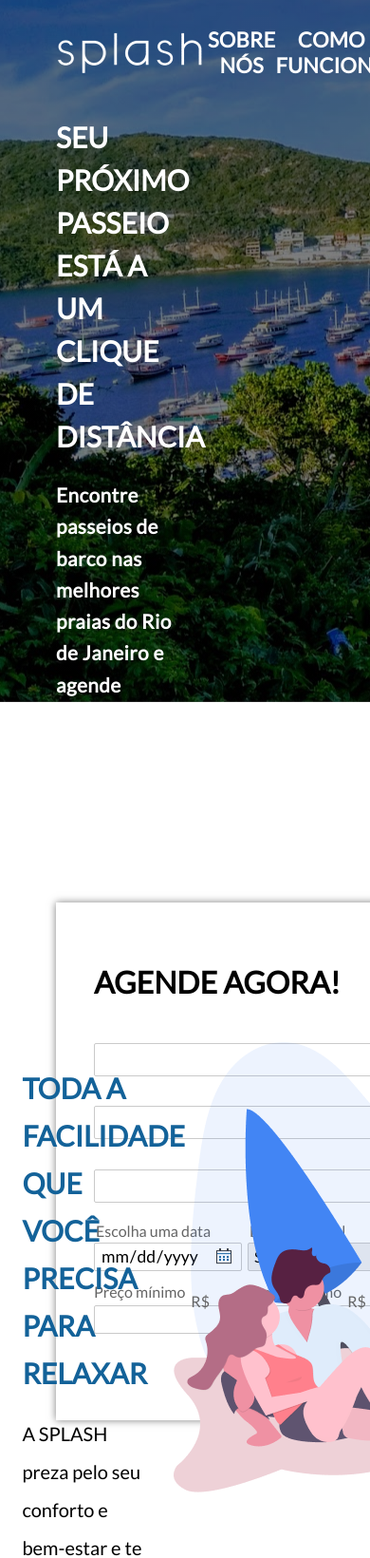
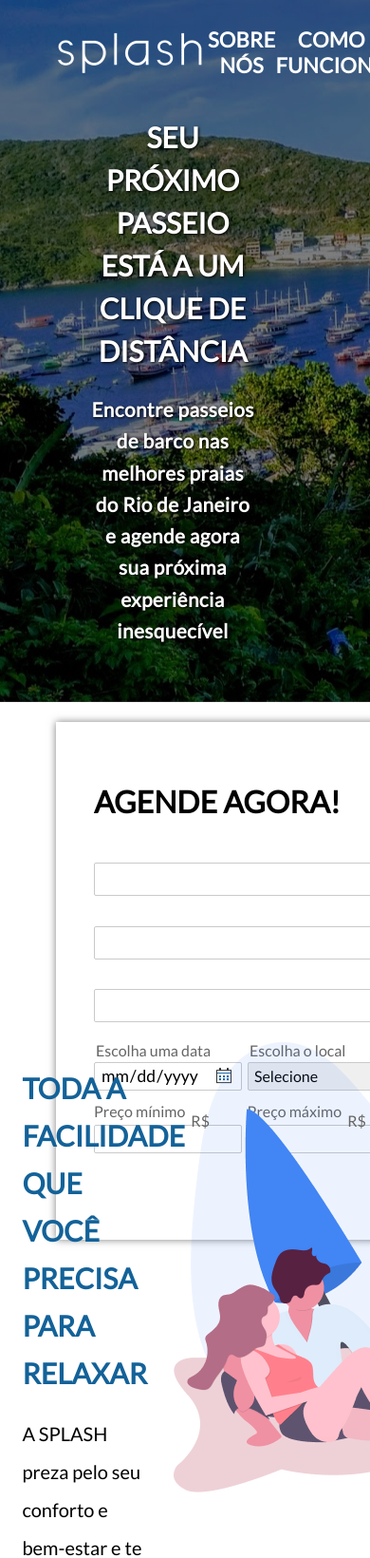
Before and after one commit to splash-co/splash-co.github.io, a PHP site: page /index.html in a window 390 px wide; the page is wider, and only the part inside the window is pictured. Shown: the top 1640 px of that part at 95% size. Run offline with PHP 8.4, Linux system fonts and the light colour scheme; some libraries are stand-ins or nearby versions.

Commit message:
Center main description under 950 pixels

```diff
--- a/styles/style.css
+++ b/styles/style.css
@@ -45,7 +45,7 @@ body {
   --navbar-font-weight: 600;
   --content-margin: 140px 85px 0 59px;
   --content-display: flex;
-  --description-margin: 40px;
+  --description-margin: 40px 0 0 0;
   --description-width: 50%;
   --description-h1-size: 30px;
   --description-h1-line-height: 45px;
@@ -93,7 +93,8 @@ body {
     /* HEADER */
     --content-display: block;
     --content-margin: 0 85px 0 59px;
-    --description-width: 50%;
+    --description-width: 70%;
+    --description-margin: 40px auto 0 auto;
 
     /* FORM */
     --form-margin: 80px auto 0 auto;
@@ -117,6 +118,12 @@ body {
 
   .section3__container .section__form {
     margin-top: -60px;
+  }
+
+  .section__container--content .description__container h1,
+  .section__container--content .description__container p {
+    text-align: center;
+    text-shadow: 1px 1px 3px black;
   }
 }
 
@@ -167,7 +174,7 @@ body {
 
 .section__container--content .description__container {
   color: #fff;
-  margin-top: var(--description-margin);
+  margin: var(--description-margin);
   width: var(--description-width);
 }
 
@@ -311,7 +318,7 @@ body {
   margin-bottom: 5px;
 }
 
-.dynamic_number_input{
+.dynamic_number_input {
   width: 40%;
   height: 100%;
   background-color: white;
```
